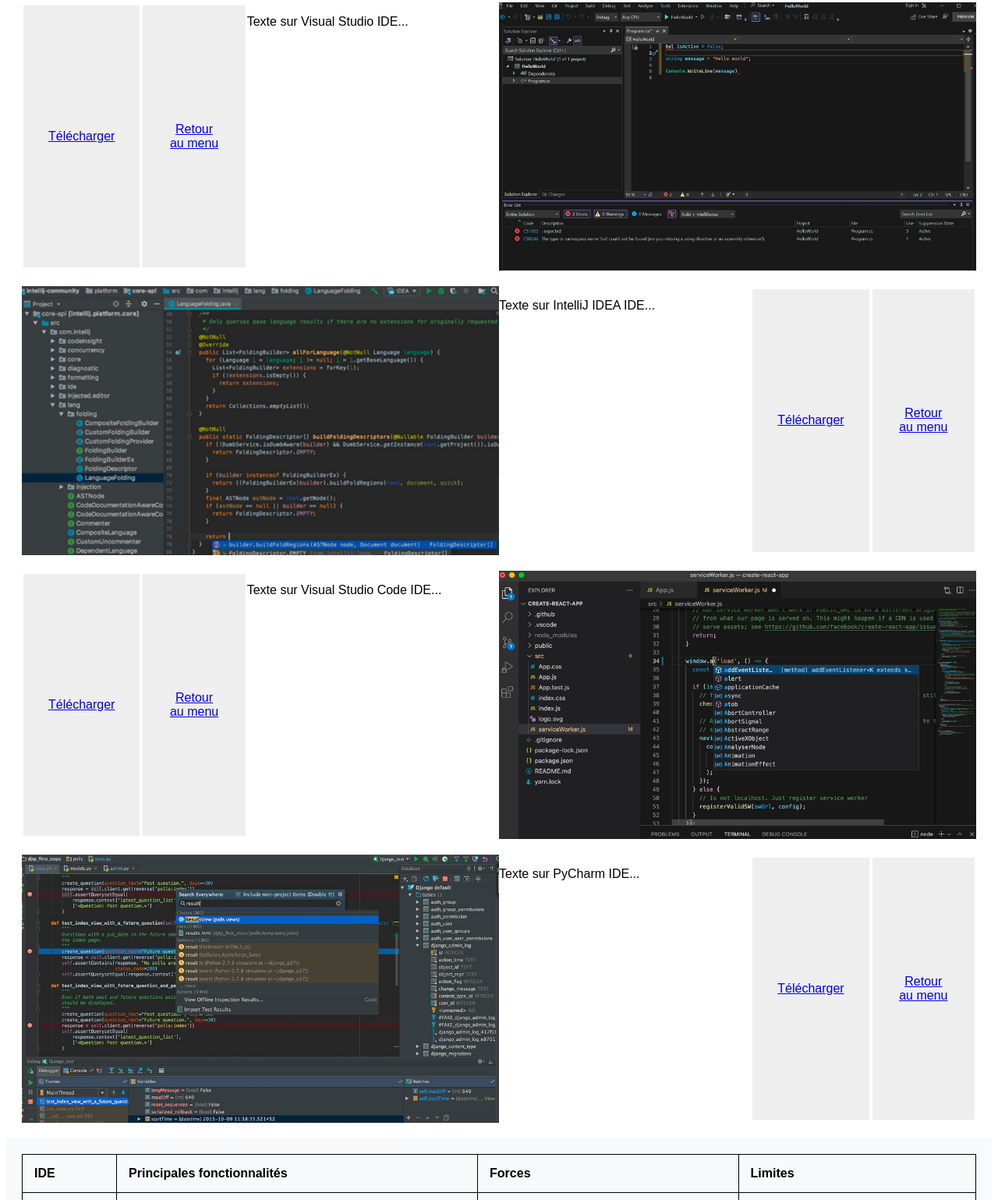
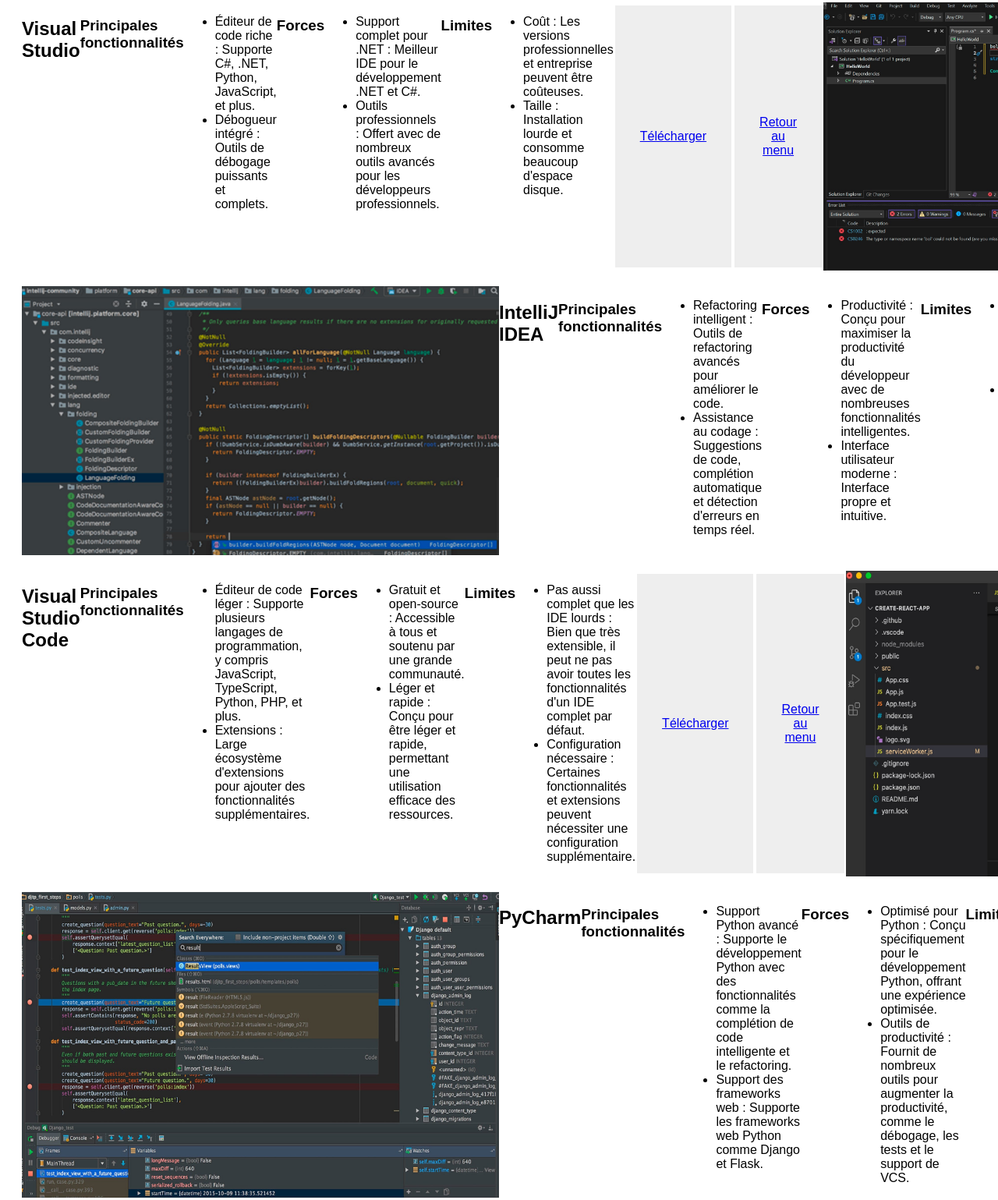
Before and after one commit to MorgunovE/HTML-CSS-Information-sur-le-travail, a plain HTML site: page index.html in a window 1280 px wide. Shown: the part 497-2036 px from the top of the page at 78% size. Drawn offline with Linux system fonts and the light colour scheme.

Commit message:
add text dans index.html

```diff
--- a/index.html
+++ b/index.html
@@ -40,7 +40,25 @@
   <!-- Section #2 - Visual Studio IDE -->
   <section id="VisualStudio">
     <img src="images/Visual-Studio.jpg" alt="Visual Studio IDE" style="order: 2;">
-    <p style="order: 1;">Texte sur Visual Studio IDE...</p>
+    <h2>Visual Studio</h2>
+    <h3>Principales fonctionnalités</h3>
+    <ul>
+      <li>Éditeur de code riche : Supporte C#, .NET, Python, JavaScript, et plus.</li>
+      <li>Débogueur intégré : Outils de débogage puissants et complets.</li>
+      <!-- Add the rest of the features here -->
+    </ul>
+    <h3>Forces</h3>
+    <ul>
+      <li>Support complet pour .NET : Meilleur IDE pour le développement .NET et C#.</li>
+      <li>Outils professionnels : Offert avec de nombreux outils avancés pour les développeurs professionnels.</li>
+      <!-- Add the rest of the strengths here -->
+    </ul>
+    <h3>Limites</h3>
+    <ul>
+      <li>Coût : Les versions professionnelles et entreprise peuvent être coûteuses.</li>
+      <li>Taille : Installation lourde et consomme beaucoup d'espace disque.</li>
+      <!-- Add the rest of the limitations here -->
+    </ul>
     <button><a href="https://visualstudio.microsoft.com/fr/downloads/" target="_blank">Télécharger</a></button>
     <button><a href="#IDE">Retour au menu</a></button>
   </section>
@@ -48,7 +66,25 @@
   <!-- Section #3 - IntelliJ IDEA IDE -->
   <section id="IntelliJ">
     <img src="images/IntelliJ-IDEA.jpg" alt="IntelliJ IDEA IDE">
-    <p>Texte sur IntelliJ IDEA IDE...</p>
+    <h2>IntelliJ IDEA</h2>
+    <h3>Principales fonctionnalités</h3>
+    <ul>
+      <li>Refactoring intelligent : Outils de refactoring avancés pour améliorer le code.</li>
+      <li>Assistance au codage : Suggestions de code, complétion automatique et détection d'erreurs en temps réel.</li>
+      <!-- Add the rest of the features here -->
+    </ul>
+    <h3>Forces</h3>
+    <ul>
+      <li>Productivité : Conçu pour maximiser la productivité du développeur avec de nombreuses fonctionnalités intelligentes.</li>
+      <li>Interface utilisateur moderne : Interface propre et intuitive.</li>
+      <!-- Add the rest of the strengths here -->
+    </ul>
+    <h3>Limites</h3>
+    <ul>
+      <li>Coût : La version Ultimate est payante et peut être coûteuse.</li>
+      <li>Consommation de ressources : Peut être gourmand en mémoire et CPU.</li>
+      <!-- Add the rest of the limitations here -->
+    </ul>
     <button><a href="https://www.jetbrains.com/idea/download/" target="_blank">Télécharger</a></button>
     <button><a href="#IDE">Retour au menu</a></button>
   </section>
@@ -56,7 +92,25 @@
   <!-- Section #4 - Visual Studio Code IDE -->
   <section id="VSCode">
     <img src="images/Visual-Studio-Code.jpg" alt="Visual Studio Code IDE" style="order: 2;">
-    <p style="order: 1;">Texte sur Visual Studio Code IDE...</p>
+    <h2>Visual Studio Code</h2>
+    <h3>Principales fonctionnalités</h3>
+    <ul>
+      <li>Éditeur de code léger : Supporte plusieurs langages de programmation, y compris JavaScript, TypeScript, Python, PHP, et plus.</li>
+      <li>Extensions : Large écosystème d'extensions pour ajouter des fonctionnalités supplémentaires.</li>
+      <!-- Add the rest of the features here -->
+    </ul>
+    <h3>Forces</h3>
+    <ul>
+      <li>Gratuit et open-source : Accessible à tous et soutenu par une grande communauté.</li>
+      <li>Léger et rapide : Conçu pour être léger et rapide, permettant une utilisation efficace des ressources.</li>
+      <!-- Add the rest of the strengths here -->
+    </ul>
+    <h3>Limites</h3>
+    <ul>
+      <li>Pas aussi complet que les IDE lourds : Bien que très extensible, il peut ne pas avoir toutes les fonctionnalités d'un IDE complet par défaut.</li>
+      <li>Configuration nécessaire : Certaines fonctionnalités et extensions peuvent nécessiter une configuration supplémentaire.</li>
+      <!-- Add the rest of the limitations here -->
+    </ul>
     <button><a href="https://code.visualstudio.com/Download" target="_blank">Télécharger</a></button>
     <button><a href="#IDE">Retour au menu</a></button>
   </section>
@@ -64,7 +118,25 @@
   <!-- Section #5 – PyCharm IDE -->
   <section id="PyCharm">
     <img src="images/PyCharm.jpg" alt="PyCharm IDE">
-    <p>Texte sur PyCharm IDE...</p>
+    <h2>PyCharm</h2>
+    <h3>Principales fonctionnalités</h3>
+    <ul>
+      <li>Support Python avancé : Supporte le développement Python avec des fonctionnalités comme la complétion de code intelligente et le refactoring.</li>
+      <li>Support des frameworks web : Supporte les frameworks web Python comme Django et Flask.</li>
+      <!-- Add the rest of the features here -->
+    </ul>
+    <h3>Forces</h3>
+    <ul>
+      <li>Optimisé pour Python : Conçu spécifiquement pour le développement Python, offrant une expérience optimisée.</li>
+      <li>Outils de productivité : Fournit de nombreux outils pour augmenter la productivité, comme le débogage, les tests et le support de VCS.</li>
+      <!-- Add the rest of the strengths here -->
+    </ul>
+    <h3>Limites</h3>
+    <ul>
+      <li>Coût : La version professionnelle est payante.</li>
+      <li>Consommation de ressources : Peut être gourmand en mémoire et CPU, surtout pour de grands projets.</li>
+      <!-- Add the rest of the limitations here -->
+    </ul>
     <button><a href="https://www.jetbrains.com/pycharm/download" target="_blank">Télécharger</a></button>
     <button><a href="#IDE">Retour au menu</a></button>
   </section>
```
